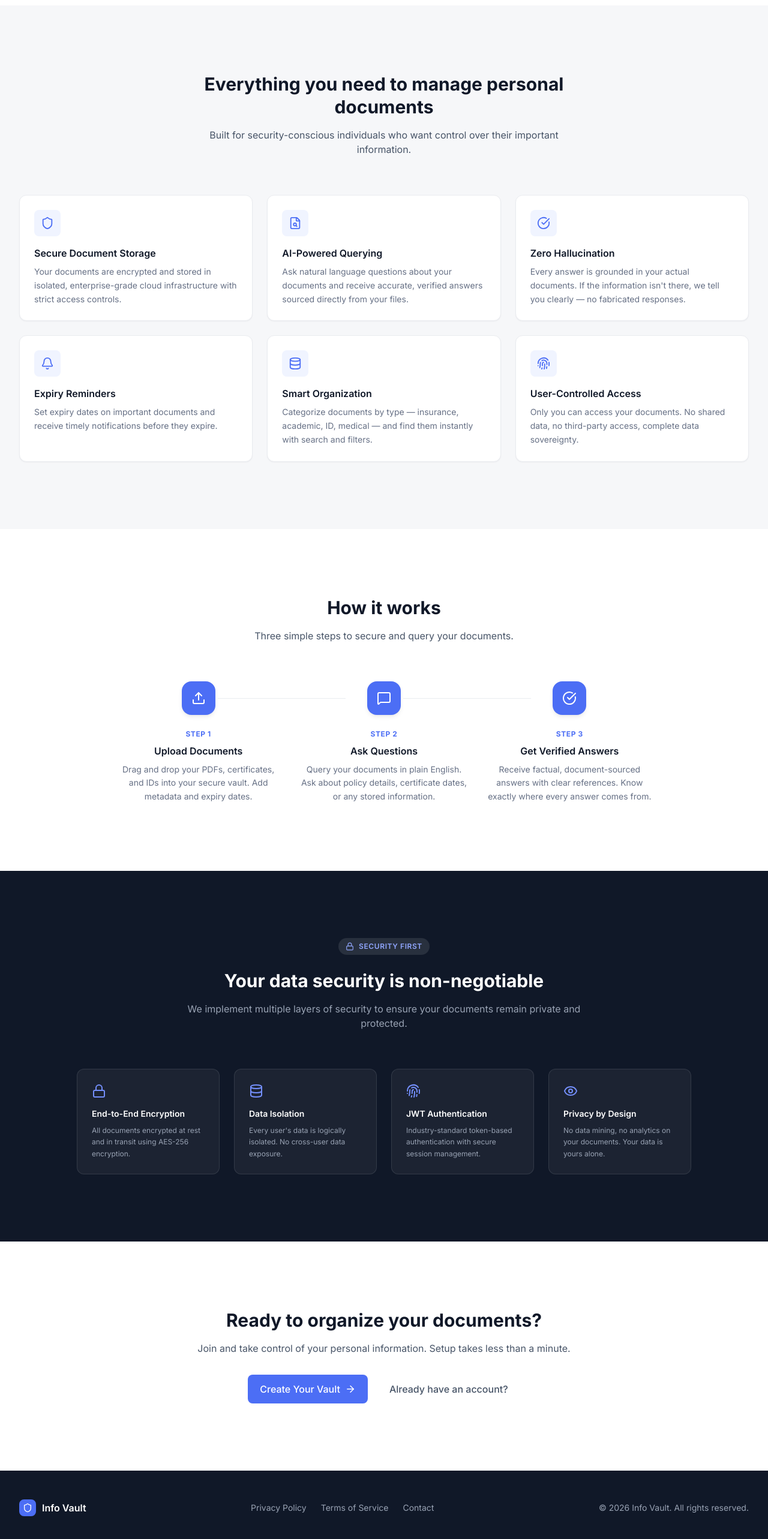
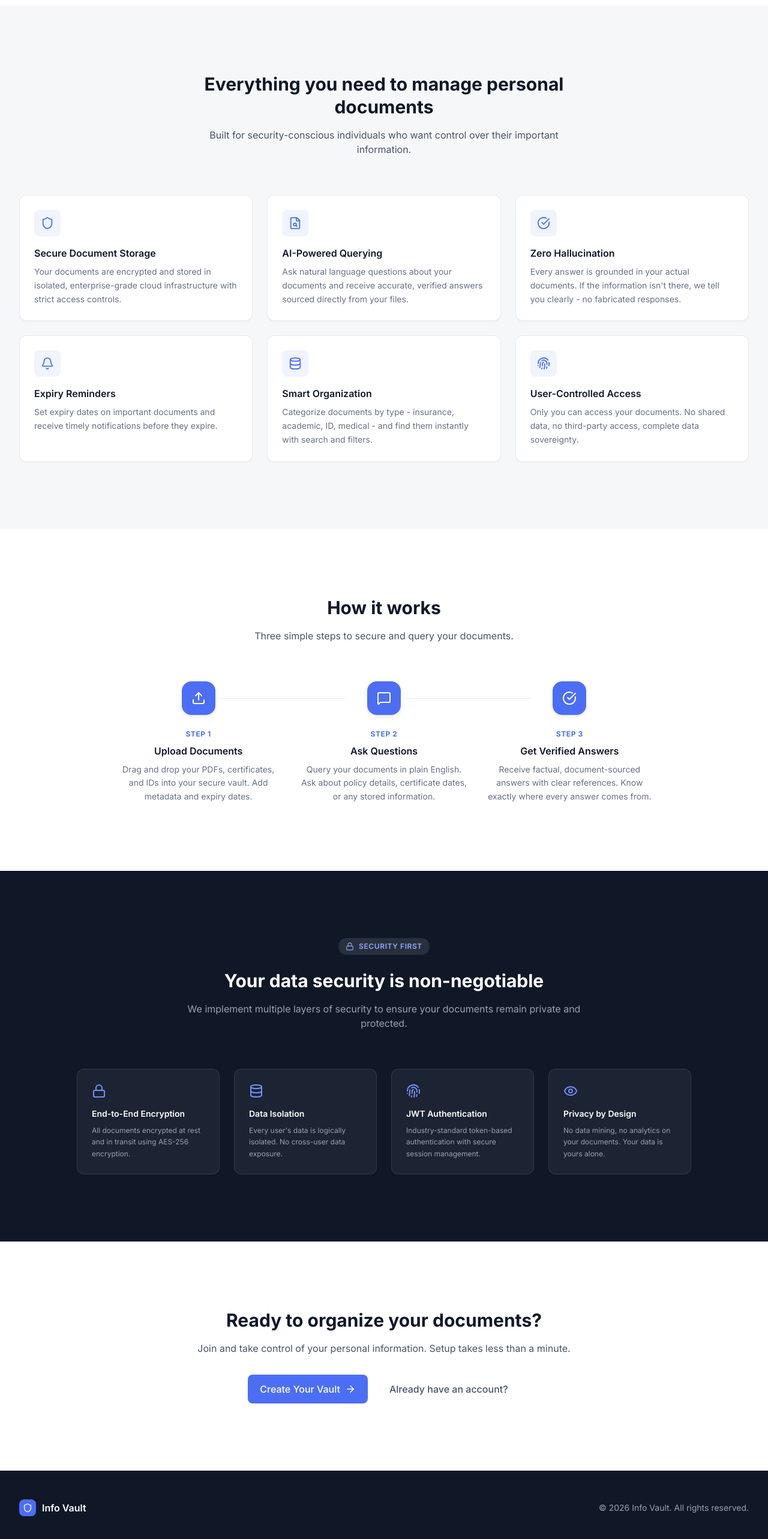
Before and after one commit to Kishore-R45/AI-Powered-Document-Intelligence-System, a React (Vite) app in the folder frontend/: page / in a window 1280 px wide. Shown: the part 800-3366 px from the top of the page at 60% size. Built offline with nearby package versions, Linux system fonts and the light colour scheme; no server answers.

Commit message:
changed footer section and landing page content

```diff
--- a/frontend/src/components/layout/Footer.jsx
+++ b/frontend/src/components/layout/Footer.jsx
@@ -18,11 +18,11 @@ export default function Footer() {
             <span className="text-base font-semibold text-white">{APP_NAME}</span>
           </div>
 
-          <div className="flex items-center gap-6 text-sm">
+          {/* <div className="flex items-center gap-6 text-sm">
             <a href="#" className="hover:text-white transition-colors">Privacy Policy</a>
             <a href="#" className="hover:text-white transition-colors">Terms of Service</a>
             <a href="#" className="hover:text-white transition-colors">Contact</a>
-          </div>
+          </div> */}
 
           <p className="text-sm">
             © {currentYear} {APP_NAME}. All rights reserved.
--- a/frontend/src/pages/LandingPage.jsx
+++ b/frontend/src/pages/LandingPage.jsx
@@ -248,7 +248,7 @@ const features = [
     icon: CheckCircle,
     title: 'Zero Hallucination',
     description:
-      'Every answer is grounded in your actual documents. If the information isn\'t there, we tell you clearly — no fabricated responses.',
+      'Every answer is grounded in your actual documents. If the information isn\'t there, we tell you clearly - no fabricated responses.',
   },
   {
     icon: Bell,
@@ -260,7 +260,7 @@ const features = [
     icon: Database,
     title: 'Smart Organization',
     description:
-      'Categorize documents by type — insurance, academic, ID, medical — and find them instantly with search and filters.',
+      'Categorize documents by type - insurance, academic, ID, medical - and find them instantly with search and filters.',
   },
   {
     icon: Fingerprint,
```
